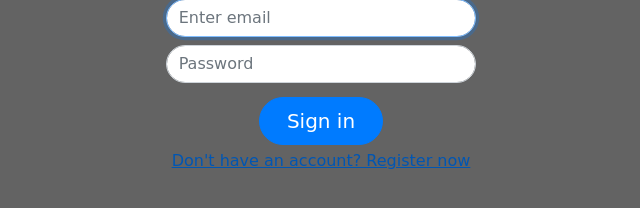
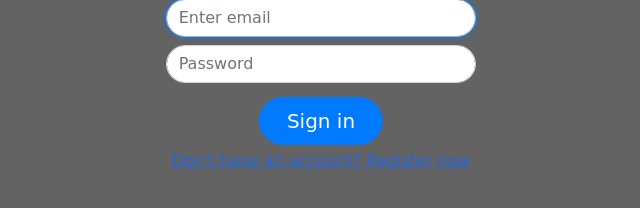
Before and after one commit to VinhDo1/CS4640, a PHP site: page /login.html in a window 1280 px wide, with the pointer over the restyled element. Shown: the part 267-475 px from the top of the page, without its empty margins (319-959 px from the left). Run offline with PHP 8.4, Linux system fonts and the light colour scheme.

Commit message:
Added pseudo class

```diff
--- a/styles/custom.css
+++ b/styles/custom.css
@@ -71,6 +71,10 @@ p {
 a {
     font-family: "Comic Sans MS", Chalkduster, sans-serif;
     color: rgb(255, 255, 255);
+}
+
+a:hover {
+    color: rgb(36, 102, 224);
 }
 
 img {
```
